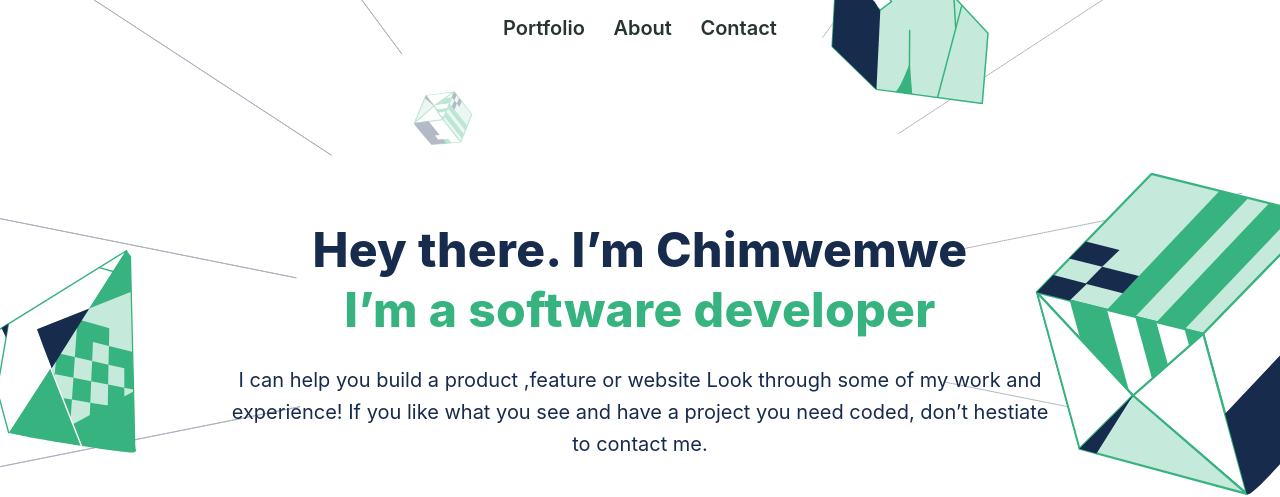
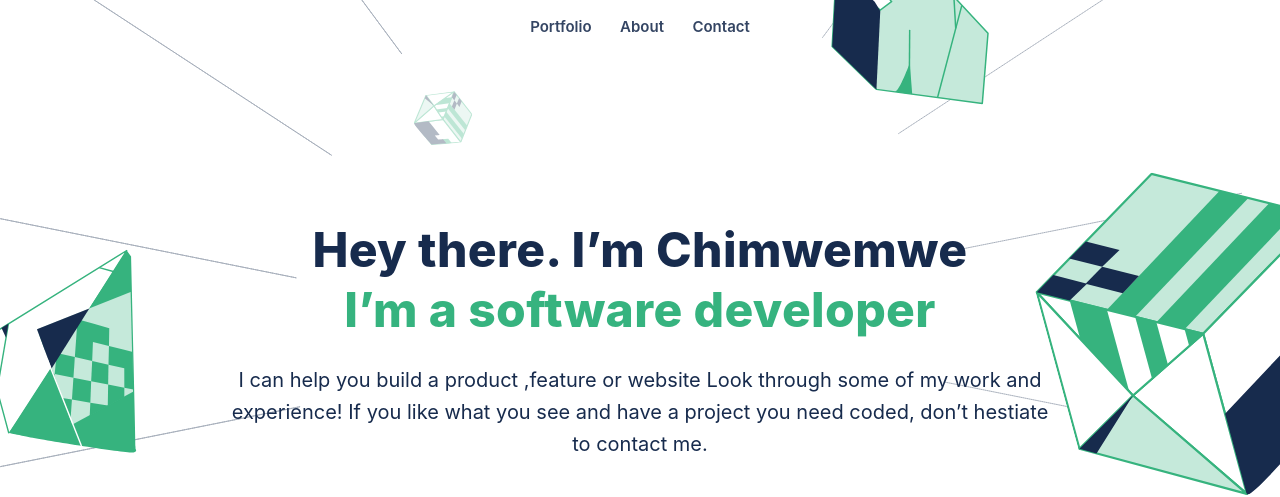
Before and after one commit to Chimwemwe-127001/microverse_portfolio_project, a plain HTML site: page index.html in a window 1280 px wide. Shown: the top 497 px of the page. Drawn offline with Linux system fonts and the light colour scheme.

Commit message:
Add style to toolbar__2 > a

```diff
--- a/style.css
+++ b/style.css
@@ -459,6 +459,10 @@ textarea::placeholder {
 
   .toolbar__2 a {
     padding: 10px 12px;
+    color: #344563;
+    font-weight: 600;
+    font-size: 15px;
+    line-height: 20px;
   }
 
   .headline {
```
